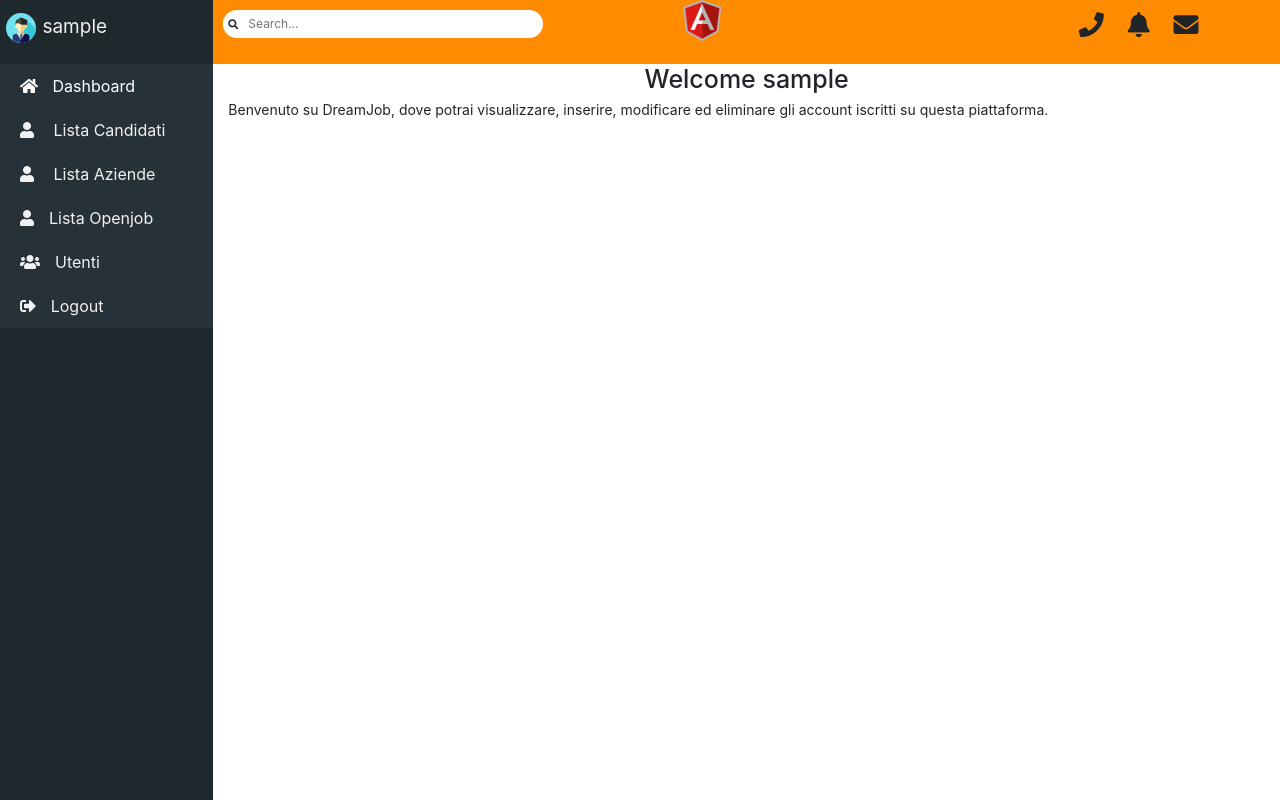
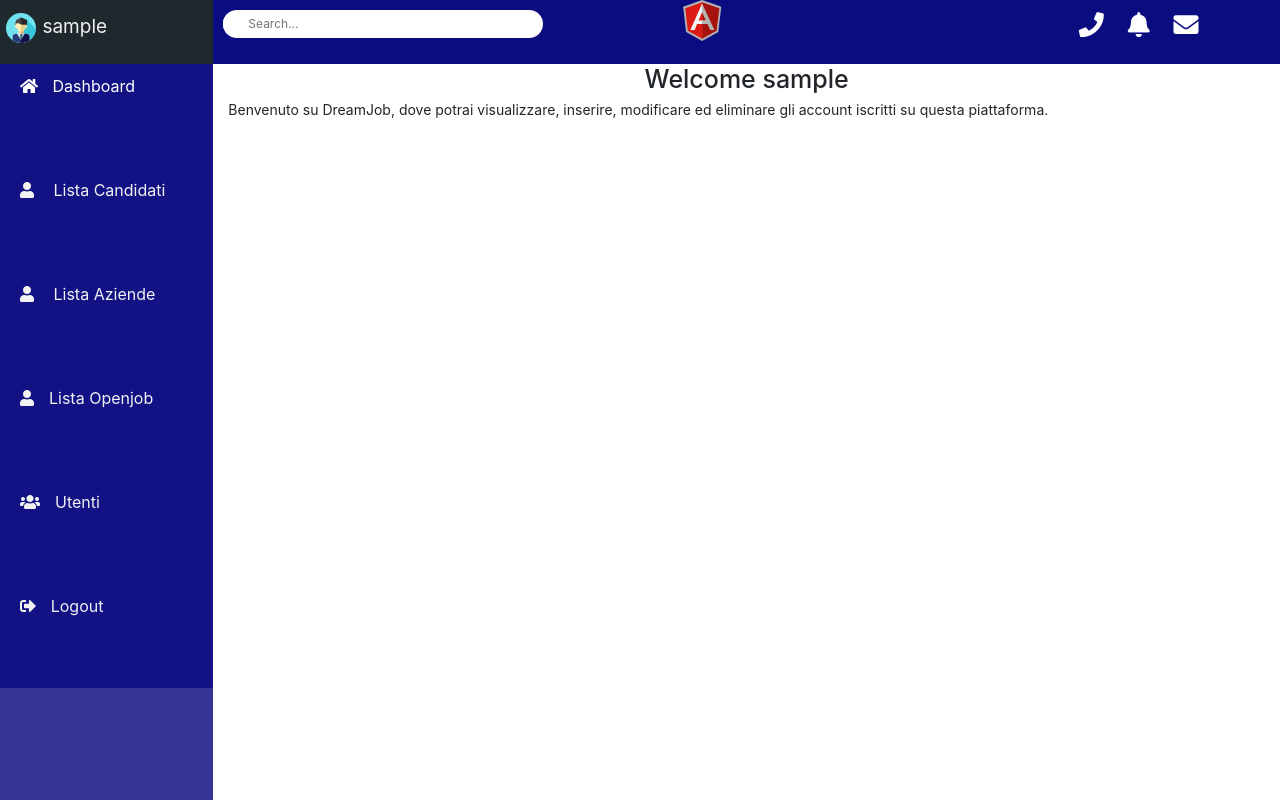
Before and after one commit to AnthonyContrader/DreamJob, an Angular app: page /admin-dashboard in a window 1280 px wide. Built offline with nearby package versions, Linux system fonts and the light colour scheme; sample sign-in values are in the browser's storage.

Commit message:
modifiche

```diff
--- a/package.json
+++ b/package.json
@@ -29,12 +29,12 @@
   },
   "devDependencies": {
     "@angular-devkit/build-angular": "~0.13.0",
-    "@angular/cli": "~7.3.8",
+    "@angular/cli": "^7.3.9",
     "@angular/compiler-cli": "~7.2.0",
     "@angular/language-service": "~7.2.0",
-    "@types/node": "~8.9.4",
     "@types/jasmine": "~2.8.8",
     "@types/jasminewd2": "~2.0.3",
+    "@types/node": "~8.9.4",
     "codelyzer": "~4.5.0",
     "jasmine-core": "~2.99.1",
     "jasmine-spec-reporter": "~4.2.1",
--- a/src/app/layout/admin-layout/admin-layout.component.css
+++ b/src/app/layout/admin-layout/admin-layout.component.css
@@ -1,3 +1,7 @@
 *{
     overflow: hidden;
 }
+.barra{
+    background-color:   rgba(12, 12, 129, 0.822);
+    color: white;
+}
--- a/src/app/layout/admin-layout/admin-layout.component.html
+++ b/src/app/layout/admin-layout/admin-layout.component.html
@@ -1,5 +1,5 @@
-<div class="row no-gutters" style="height: 8vh">
-  <div class="col-md-12 no-gutters">
+<div class="row barra" style="height: 8vh">
+  <div class="col-md-12 barra">
       <app-header></app-header>
   </div>
 </div>
--- a/src/app/layout/admin-layout/admin-menu/admin-menu.component.css
+++ b/src/app/layout/admin-layout/admin-menu/admin-menu.component.css
@@ -3,7 +3,7 @@
     width: 100%;
     top: 0;
     left: 0;
-    background-color: #1e282d;
+    background-color:  rgba(12, 12, 129, 0.822);
     overflow-x: visible;
     transition: 0.5s;
     padding-top: 0;
@@ -13,12 +13,12 @@
   .menubtn{
       width: 100%;
       text-align: left;
-      background-color: #263238;
+      background-color:   rgba(12, 12, 129, 0.822);
       color: #f1f1f1;
       border: none;
       padding-left: 20px;
       padding-top: 10px;
-      padding-bottom: 10px;
+      padding-bottom: 70px;
   }
 
 
@@ -28,12 +28,12 @@
   }
 
   button:focus {
-      background-color: #334247;
+      background-color: white;
   }
 
   button:hover, a:hover {
-  background-color: #334247;
-  color: darkorange;
+  background-color: white;
+  color:    rgba(12, 12, 129, 0.822);
   }
 
   *{
--- a/src/app/layout/header/header.component.css
+++ b/src/app/layout/header/header.component.css
@@ -1,6 +1,6 @@
 
 #header{
-    background-color: darkorange;
+    background-color:   rgba(12, 12, 129, 0.822);
 }
 .searchContainer {
     margin-top: 10px;
```
Also changed, not shown: 1 other file (tests, documents, lock files or other folders).
